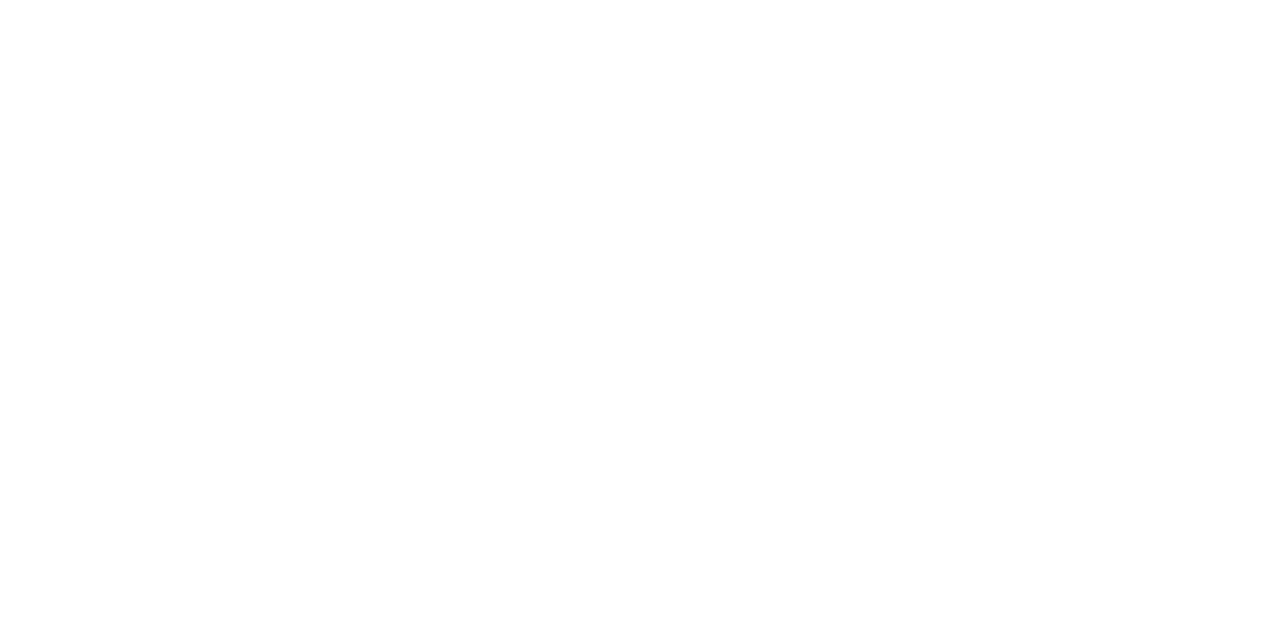
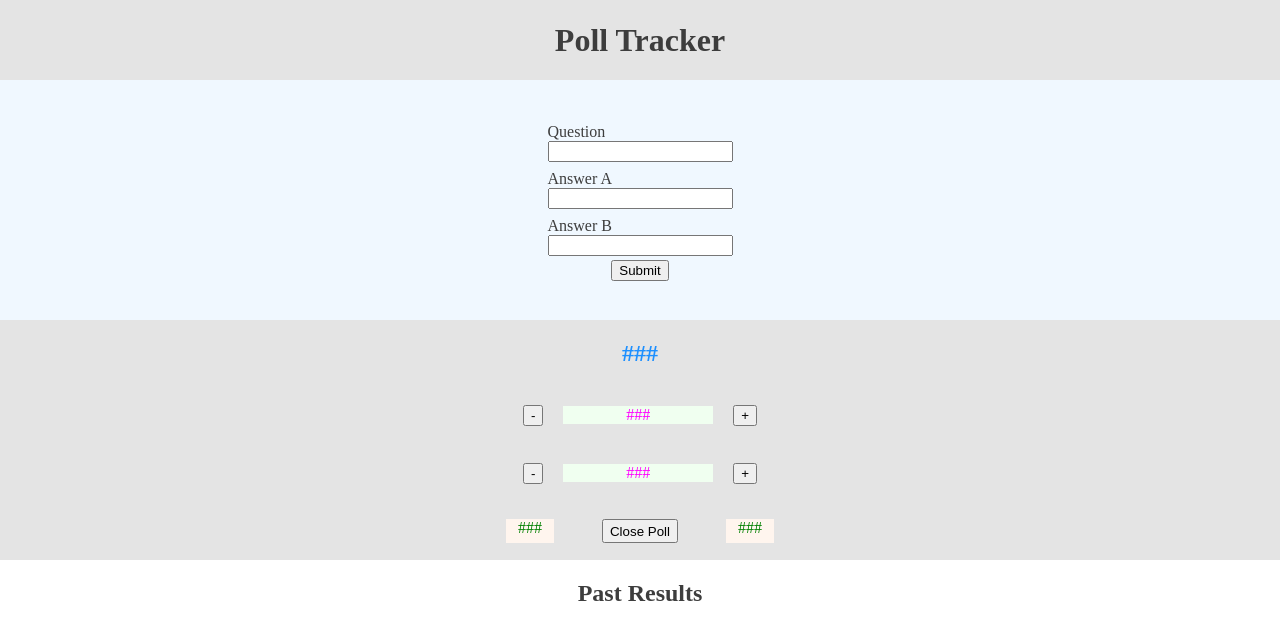
Before and after one commit to ryanflitcroft/poll-tracker, a plain HTML site: page index.html in a window 1280 px wide. Drawn offline with Linux system fonts and the light colour scheme; a web font is replaced by a local one.

Commit message:
initial html css setup

```diff
--- a/index.html
+++ b/index.html
@@ -14,10 +14,53 @@
 
 <body>
     <header>
+        <h1>Poll Tracker</h1>
+    </header>
 
-    </header>
     <main>
+        <!-- INPUT SECTION -->
+        <section class="input-section">
+            <form id="input-form">
+              <label for="q">Question
+                <input type="text" class="input-field" id="question-input" name="q">
+              </label>
+              <label for="a">Answer A
+                <input type="text" class="input-field" id="answerA-input" name="a">
+              </label>
+              <label for="b">Answer B
+                <input type="text" class="input-field" id="answerB-input" name="b">
+              </label>
+              <button type="submit" form="input-form" id="input-submit">Submit</button>
+            </form>
+          </section>
 
+          <!-- CURRENT POLL SECTION -->
+          <section class="current-poll-section">
+            <h2 id="current-poll-question">###</h2>
+            <div class="current-containerA">
+              <button type="button" class="" id="decrementA">-</button>
+              <span class="current-option" id="current-optionA">###</span>
+              <button type="button" class="" id="incrementA">+</button>
+            </div>
+            <div class="current-containerB">
+              <button type="button" class="" id="decrementB">-</button>
+              <span class="current-option" id="current-optionB">###</span>
+              <button type="button" class="" id="incrementB">+</button>
+            </div>
+            <div class="current-container-result">
+              <span class="current-result" id="resultA">###</span>
+              <button type="button" class="" id="close-poll-button">Close Poll</button>
+              <span class="current-result" id="resultB">###</span>
+            </div>
+          </section>
+
+          <!-- PAST RESULTS SECTION -->
+          <section class="past-results-section">
+            <h2>Past Results</h2>
+            <div id="closed-poll-container">
+              <!-- Closed Poll item elements will be created in JSON -->
+            </div>
+          </section>
     </main>
     <footer>
 
--- a/styles/style.css
+++ b/styles/style.css
@@ -1,8 +1,7 @@
 
 body {
-
     --color1: #3d3d3d;
-    --color2: ;
+    --color2: #e4e4e4;
     --color3: ;
     --color4: ;
     --color5: ;
@@ -10,7 +9,106 @@ body {
     color: var(--color1);
 }
 
+header {
+    width: 100%;
+    height: 10%;
+    display: flex;
+    justify-content: center;
+    align-items: center;
+    background: var(--color2);
+}
+
 main {
     width: 100%;
     height: 100%;
+    display: flex;
+    flex-direction: column;
+    /* justify-content: center; */
+    align-items: center;
 }
+
+section {
+    width: 100%;
+    display: flex;
+    flex-direction: column;
+    justify-content: center;
+    align-items: center;
+}
+
+section.input-section {
+    height: 30%;
+    background: aliceblue;
+}
+
+form {
+    display: flex;
+    flex-direction: column;
+    justify-content: center;
+    align-items: center;
+}
+
+label {
+    display: flex;
+    flex-direction: column;
+    margin: 0.25em;
+}
+
+section.current-poll-section {
+    height: 30%;
+    display: grid;
+    grid-template-columns: repeat(4, 1fr);
+    grid-template-rows: repeat(4, 1fr);
+    background: var(--color2);
+}
+
+.current-poll-section h2 {
+    color: dodgerblue;
+    grid-column: 1 / span 4;
+    grid-row: 1 / span 1;
+    justify-self: center;
+    align-self: center;
+}
+
+.current-containerA {
+    color: magenta;
+    grid-column: 1 / span 4;
+    grid-row: 2 / span 1;
+    justify-self: center;
+    align-self: center;
+}
+
+.current-containerB {
+    color: magenta;
+    grid-column: 1 / span 4;
+    grid-row: 3 / span 1;
+    justify-self: center;
+    align-self: center;
+}
+
+.current-container-result {
+    width: 100%;
+    display: flex;
+    justify-content: center;
+    color: green;
+    grid-column: 1 / span 4;
+    grid-row: 4 / span 1;
+    justify-self: center;
+    align-self: center;
+}
+
+.current-option {
+    width: 150px;
+    display: inline-block;
+    margin: 0 1em;
+    background: honeydew;
+    text-align: center;
+}
+
+.current-result {
+    width: 3em;
+    height: 1.5em;
+    display: inline-block;
+    background: seashell;
+    text-align: center;
+    margin: 0 3em;
+}
```
Also changed, not shown: 1 other file.
